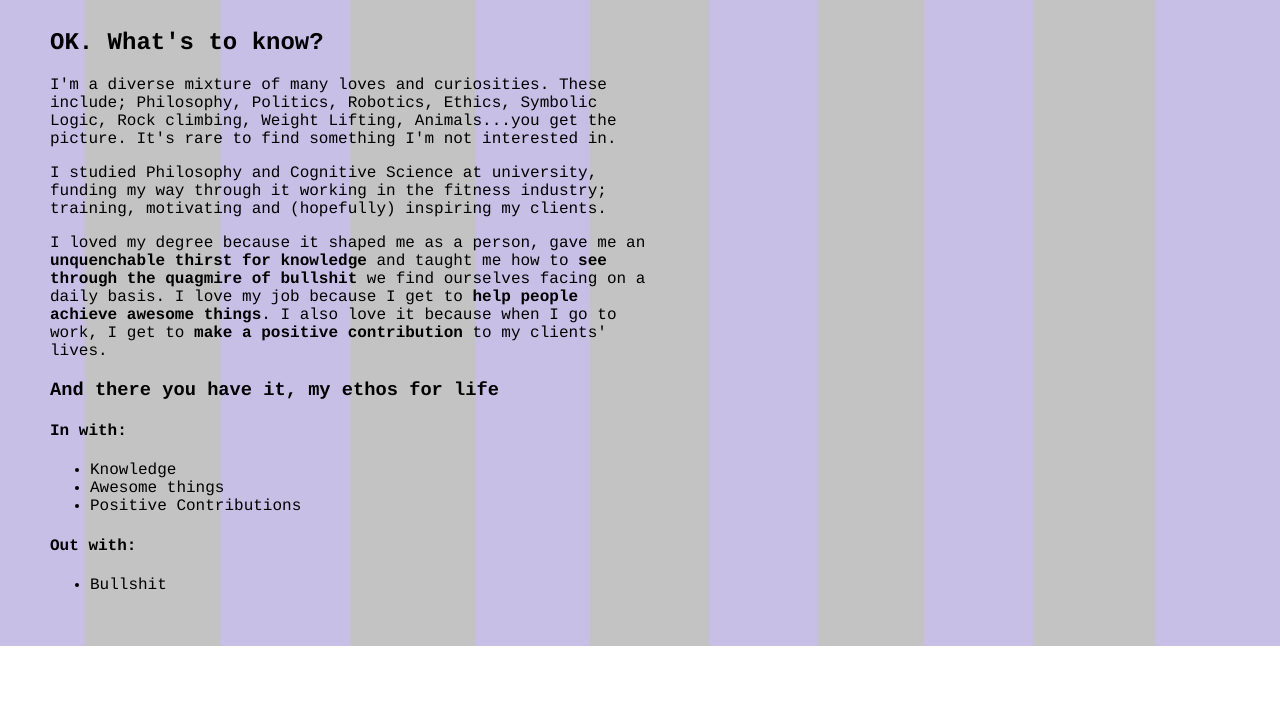
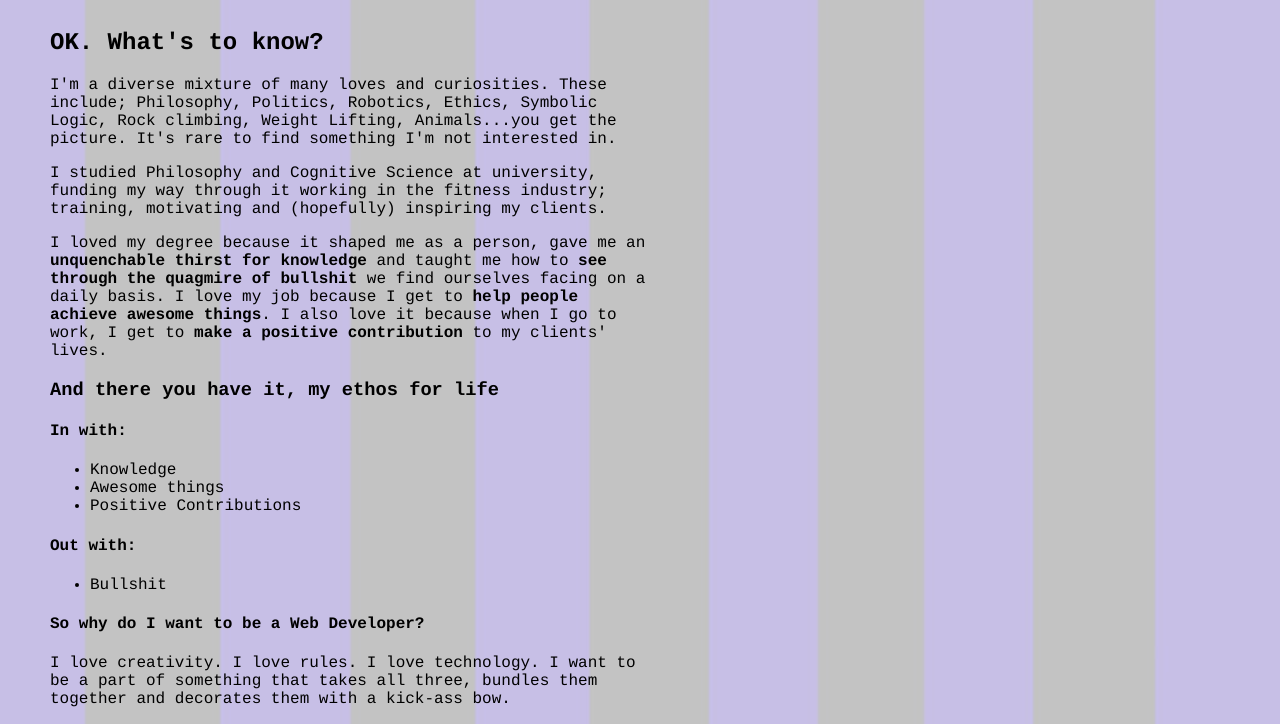
Before and after one commit to jo-porter/jo-porter, a plain HTML site: page about.html in a window 1280 px wide. Shown: the part 154-878 px from the top of the page. Before the commit the page ends 800 px from the top, so only its background shows below. Drawn offline with Linux system fonts and the light colour scheme.

Commit message:
Why do I want to be a developer?

```diff
--- a/about.html
+++ b/about.html
@@ -43,7 +43,8 @@
 		<li>Bullshit</li>
 	</ul>
 
+	<h4>So why do I want to be a Web Developer?</h4>
 
-
+	<p>I love creativity. I love rules. I love technology. I want to be a part of something that takes all three, bundles them together and decorates them with a kick-ass bow.</p>
 
 </body>
```
